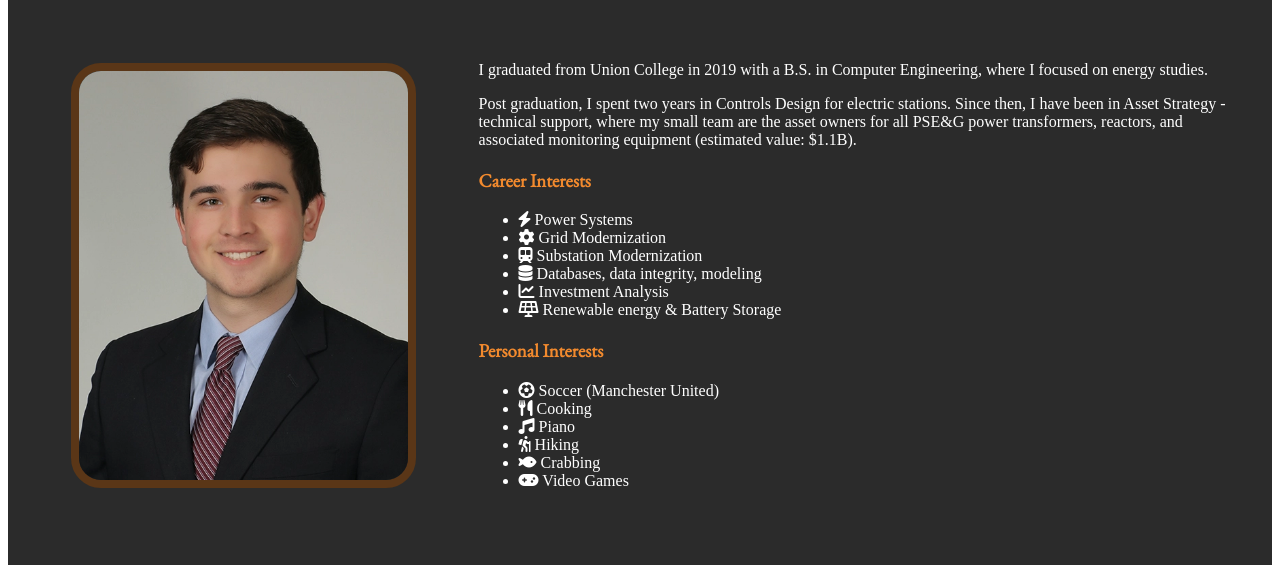
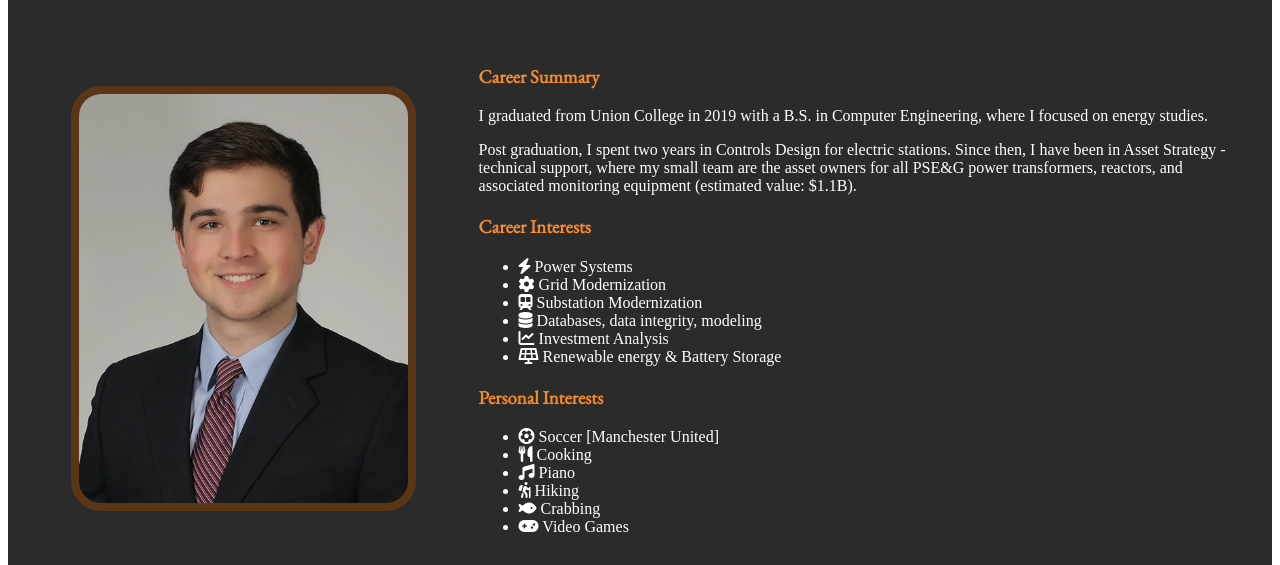
Before and after one commit to NJIT-WIS/midterm-portfolio-Tbyrne22, a website: page docs/aboutme-page.html in a window 1280 px wide. Shown: the part 235-800 px from the top of the page. Drawn offline with nearby package versions, Linux system fonts and the light colour scheme.

Commit message:
Updated html for aboutme section

```diff
--- a/docs/aboutme-page.html
+++ b/docs/aboutme-page.html
@@ -51,7 +51,7 @@
                     <img src="images/resume-image.webp" alt="Image of Me">
                 </div>
                 <div class = "about-me-text">
-                    <!-- <h2>Electrical & Computer Engineer: Specializaing in High Voltage Electric station Equipment</h2> -->
+                    <h3>Career Summary</h3>
                     <p>I graduated from Union College in 2019 with a B.S. in Computer Engineering, where I focused on energy studies.</p>
                     <p>Post graduation, I spent two years in Controls Design for electric stations. Since then, I have been in Asset Strategy - technical support, where my small team are the asset owners for all PSE&G power transformers, reactors, and associated monitoring equipment (estimated value: $1.1B).</p>
                     <h3>Career Interests</h3>
@@ -65,7 +65,7 @@
                     </ul>
                     <h3>Personal Interests</h3>
                     <ul>
-                        <li><i class="fas fa-futbol"></i> Soccer (Manchester United)</li>
+                        <li><i class="fas fa-futbol"></i> Soccer [Manchester United]</li>
                         <li><i class="fas fa-utensils"></i> Cooking</li>
                         <li><i class="fas fa-music"></i> Piano</li>
                         <li><i class="fas fa-hiking"></i> Hiking</li>
```
